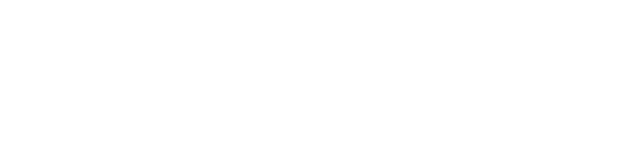
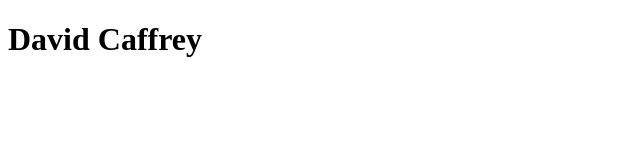
Before and after one commit to DavidCaffrey/davidcaffrey.com, a plain HTML site: page index.html in a window 1280 px wide. Shown: the whole page, without its empty margins (0-640 px from the left). Drawn offline with Linux system fonts and the light colour scheme.

Commit message:
second commit

```diff
--- a/index.html
+++ b/index.html
@@ -9,7 +9,7 @@
     <link rel="stylesheet" href="style.css">
   </head>
   <body>
-
+   <h1>David Caffrey</h1>
 
     <script src="app.js" async defer></script>
   </body>
```
